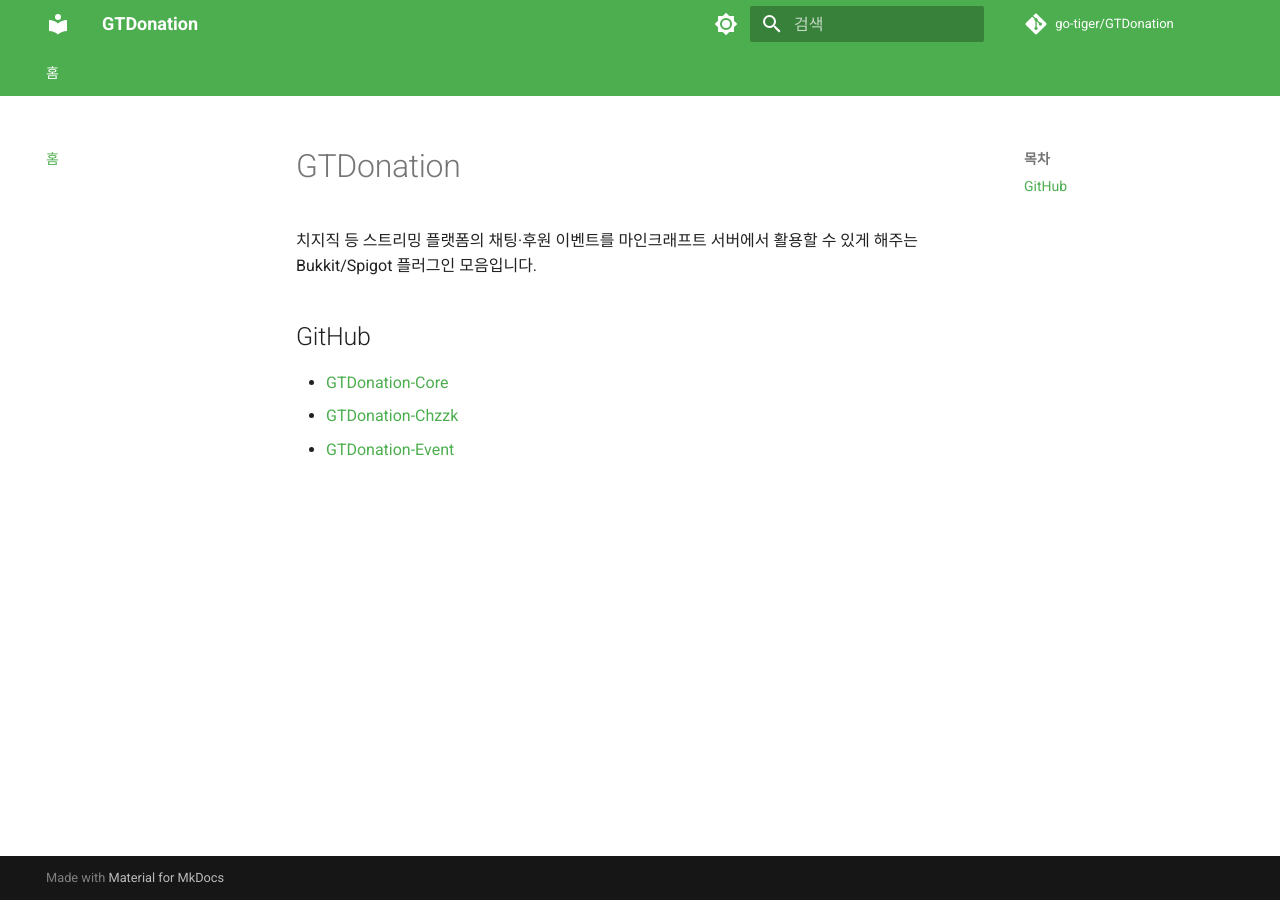
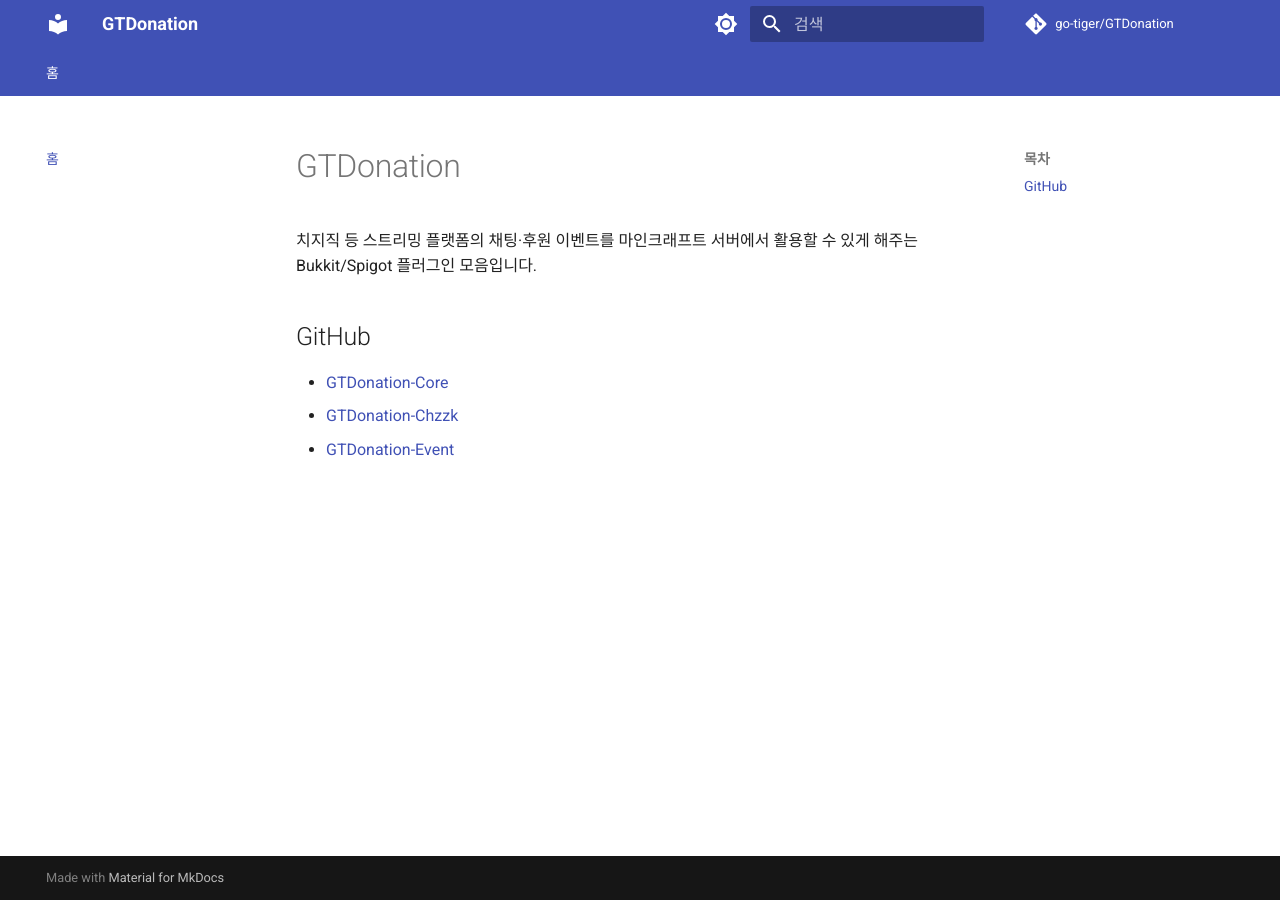
Before and after one commit to go-tiger/GTDonation, an MkDocs documentation site: the page built from docs/index.md, in a window 1280 px wide. Built offline with MkDocs 1.6.1 and Material for MkDocs 9.7.7, drawn with Linux system fonts in a browser that asks for light colours; comment, search, counter and statistics services are not loaded.

Commit message:
style: 테마 색상 indigo로 변경

```diff
--- a/mkdocs.yml
+++ b/mkdocs.yml
@@ -9,14 +9,14 @@ theme:
   language: ko
   palette:
     - scheme: default
-      primary: green
-      accent: light green
+      primary: indigo
+      accent: indigo
       toggle:
         icon: material/brightness-7
         name: 다크 모드로 전환
     - scheme: slate
-      primary: green
-      accent: light green
+      primary: indigo
+      accent: indigo
       toggle:
         icon: material/brightness-4
         name: 라이트 모드로 전환
```
